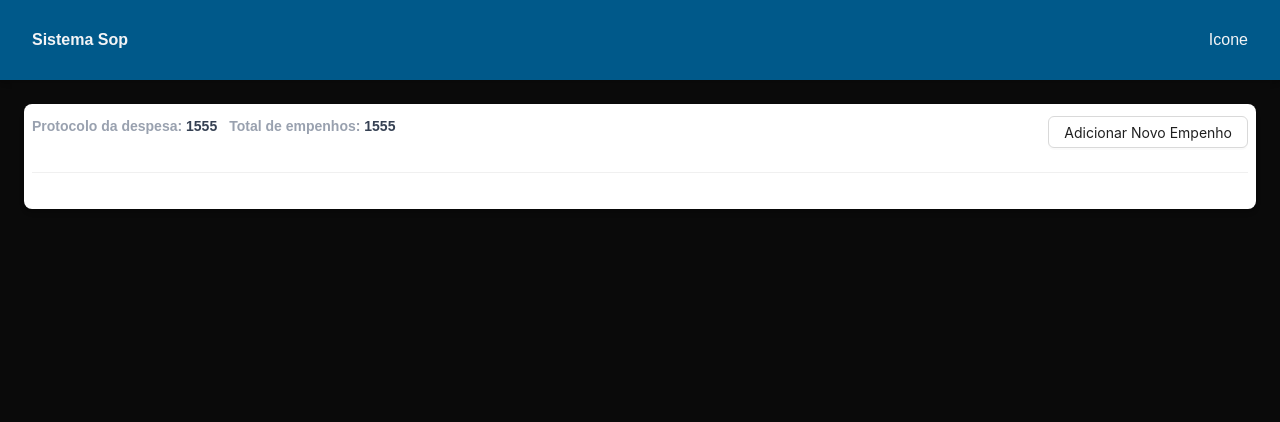
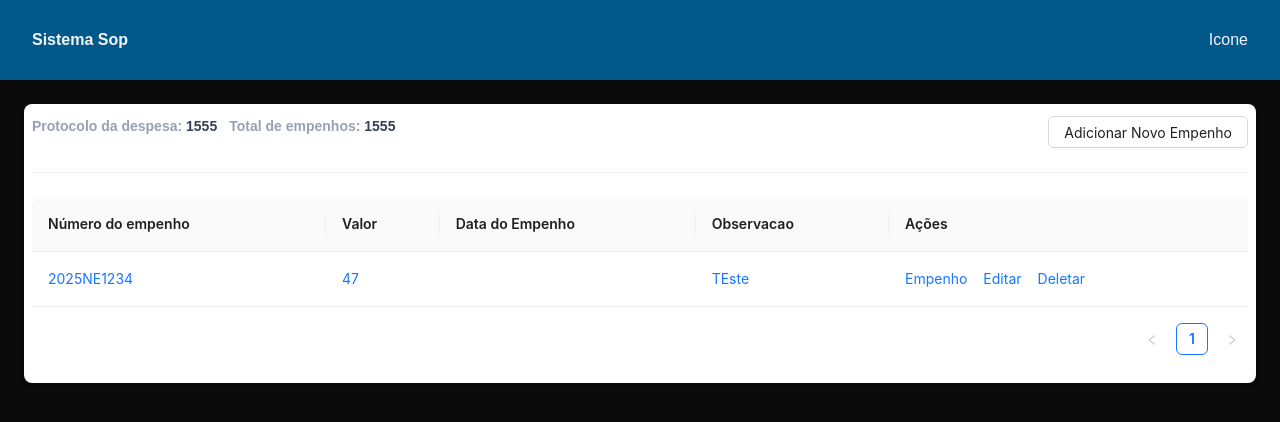
Before and after one commit to anderson-alves427/front-sop, a Next.js app: page /1 in a window 1280 px wide. Shown: the top 422 px of the page. Built offline with nearby package versions, Linux system fonts and the light colour scheme; what @ant-design/nextjs-registry would draw is missing.

Commit message:
feat: create list emepnho

```diff
--- a/src/app/[id]/page.tsx
+++ b/src/app/[id]/page.tsx
@@ -1,5 +1,7 @@
 import ButtonOpenGenericModal from "@/components/buttonOpenGenericModal";
 import FormEmpenhoPagamento from "@/components/formEmpenhoPagamento";
+import ListEmpenho from "@/components/ListEmpenho";
+import { empenhoMock } from "@/mocks/empenhoMock";
 import { Divider } from "antd";
 
 export default function Empenho() {
@@ -22,6 +24,7 @@ export default function Empenho() {
         </ButtonOpenGenericModal>
       </div>
       <Divider />
+      <ListEmpenho empenho={empenhoMock} />
     </div>
   );
 }
--- /dev/null
+++ b/src/components/ListEmpenho/index.tsx
@@ -0,0 +1,107 @@
+"use client";
+
+import { IEmpenho } from "@/interfaces/IEmpenho";
+import { Space, Table, TableProps } from "antd";
+import Link from "next/link";
+import { useState } from "react";
+import GenericModal from "../genericModal";
+import FormEmpenhoPagamento from "../formEmpenhoPagamento";
+
+interface ListEmpenhoProps {
+  empenho: IEmpenho[];
+}
+
+export default function ListEmpenho({ empenho }: ListEmpenhoProps) {
+  const [selectedEmpenho, setSelectedEmpenho] = useState<IEmpenho>();
+  const [isOpenModalDelete, setIsOpenModalDelete] = useState(false);
+  const [isOpenModalEdit, setIsOpenModalEdit] = useState(false);
+
+  const handleClickEditEmpenho = (empenho: IEmpenho) => {
+    setSelectedEmpenho(empenho);
+    setIsOpenModalEdit(true);
+  };
+
+  const handleClickDeleteEmpenho = (empenho: IEmpenho) => {
+    setSelectedEmpenho(empenho);
+    setIsOpenModalDelete(true);
+  };
+
+  const columns: TableProps<IEmpenho>["columns"] = [
+    {
+      title: "Número do empenho",
+      dataIndex: "numeroEmpenho",
+      key: "numeroEmpenho",
+      render: (text) => <a>{text}</a>,
+    },
+    {
+      title: "Valor",
+      dataIndex: "valorEmpenho",
+      key: "valorEmpenho",
+      render: (text) => <a>{text}</a>,
+    },
+    {
+      title: "Data do Empenho",
+      dataIndex: "tipoEmpenho",
+      key: "tipoEmpenho",
+      render: (text) => <a>{text}</a>,
+    },
+    {
+      title: "Observacao",
+      dataIndex: "observacao",
+      key: "observacao",
+      render: (text) => <a>{text}</a>,
+    },
+
+    {
+      title: "Ações",
+      key: "action",
+      render: (_, row) => (
+        <Space size="middle">
+          <Link href={row.id}>Empenho</Link>
+          <a onClick={() => handleClickEditEmpenho(row)}>Editar</a>
+          <a onClick={() => handleClickDeleteEmpenho(row)}>Deletar</a>
+        </Space>
+      ),
+    },
+  ];
+
+  return (
+    <>
+      <Table<IEmpenho>
+        columns={columns}
+        dataSource={empenho}
+        rowKey="numeroEmpenho"
+      />
+
+      <GenericModal
+        title="Deletar empenho"
+        isModalOpen={isOpenModalDelete}
+        handleClose={() => setIsOpenModalDelete(false)}
+      >
+        <div>{`Você tem certeza que deseja deletar a depesa de número de empenho ${
+          selectedEmpenho?.numeroEmpenho || ""
+        }?`}</div>
+      </GenericModal>
+      <GenericModal
+        handleClose={() => setIsOpenModalEdit(false)}
+        isModalOpen={isOpenModalEdit}
+        title="Editar"
+        footer
+      >
+        <FormEmpenhoPagamento
+          params={
+            selectedEmpenho
+              ? {
+                  id: selectedEmpenho?.id,
+                  data: selectedEmpenho?.dataEmepenho,
+                  numero: selectedEmpenho?.numeroEmpenho,
+                  observacao: selectedEmpenho?.observacao,
+                  valor: selectedEmpenho?.valorEmpenho,
+                }
+              : undefined
+          }
+        />
+      </GenericModal>
+    </>
+  );
+}
--- a/src/components/formEmpenhoPagamento/index.tsx
+++ b/src/components/formEmpenhoPagamento/index.tsx
@@ -9,7 +9,7 @@ interface FormDespesaProps {
     id: string;
     numero: string;
     data: string;
-    valor: string;
+    valor: number;
     observacao: string;
   };
 }
@@ -35,12 +35,12 @@ export default function FormEmpenhoPagamento({ params }: FormDespesaProps) {
 
   return (
     <Form layout="vertical" form={form} onFinish={onFinish}>
-      <Form.Item label="Valor da despesa" name="valorDespesa">
+      <Form.Item label="Valor" name="valor">
         <InputNumber />
       </Form.Item>
-      <Form.Item label="Data do empenho" name="dataEmepenho">
+      {/* <Form.Item label="Data" name="data">
         <DatePicker />
-      </Form.Item>
+      </Form.Item> */}
       <Form.Item
         label="Observação"
         name="observacao"
--- /dev/null
+++ b/src/interfaces/IEmpenho.ts
@@ -0,0 +1,7 @@
+export interface IEmpenho {
+  id: string;
+  numeroEmpenho: string;
+  dataEmepenho: string;
+  valorEmpenho: number;
+  observacao: string;
+}
--- /dev/null
+++ b/src/mocks/empenhoMock.ts
@@ -0,0 +1,13 @@
+import { IEmpenho } from "@/interfaces/IEmpenho";
+
+const empenhoMock: IEmpenho[] = [
+  {
+    id: "123",
+    dataEmepenho: "08/07/1197",
+    numeroEmpenho: "2025NE1234",
+    observacao: "TEste",
+    valorEmpenho: 47,
+  },
+];
+
+export { empenhoMock };
```
